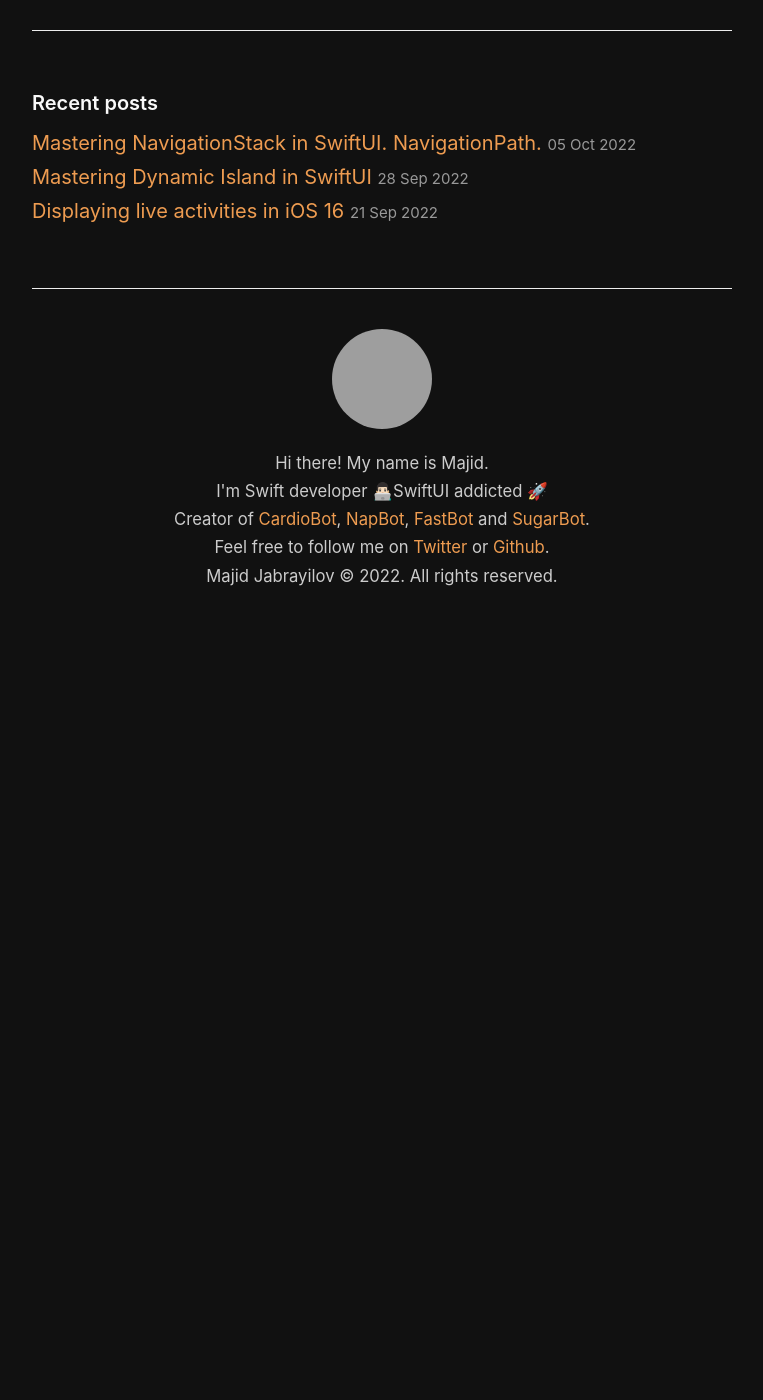
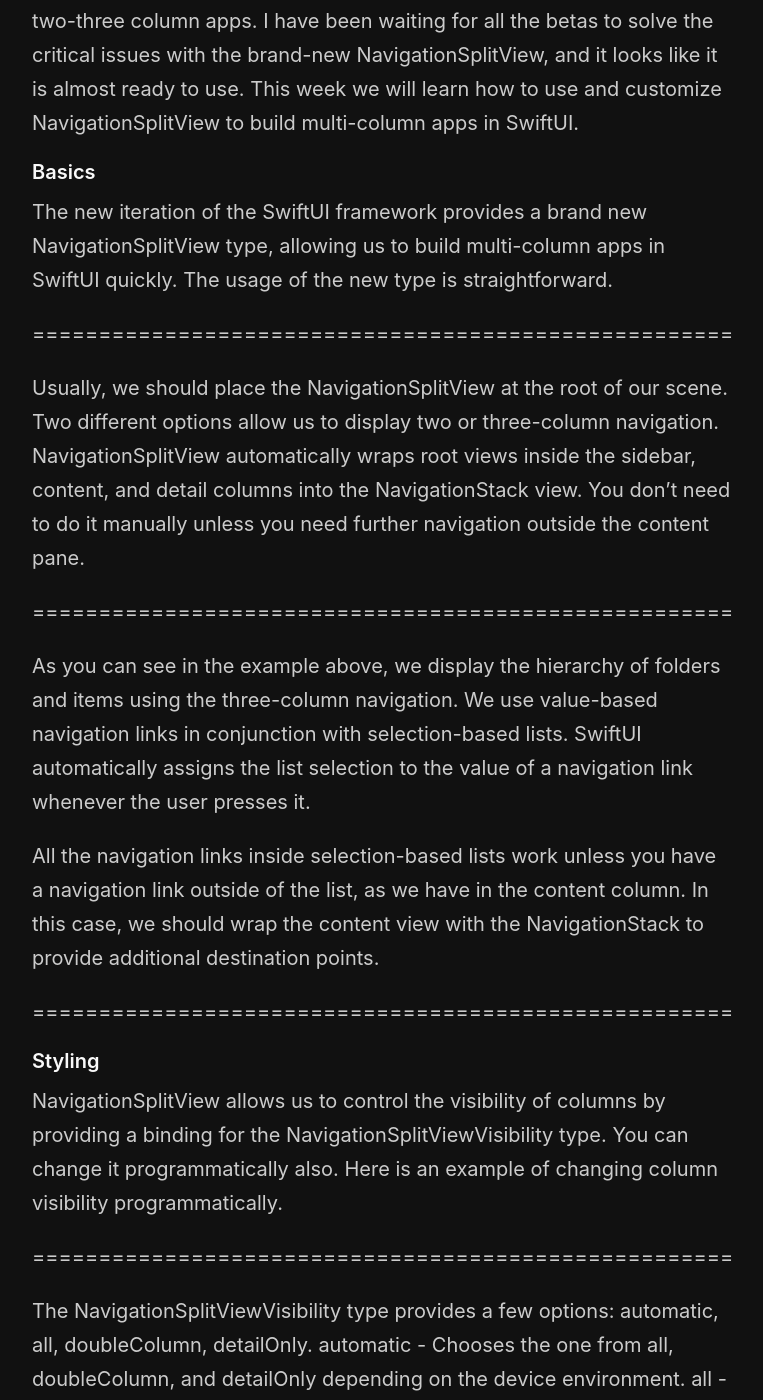
Before and after one commit to mecid/mecid.github.io, a Jekyll site: the page built from _posts/2022-10-18-mastering-navigationsplitview-in-swiftui.md, in a window 1280 px wide and 1400 px high, scrolled down 306 px. Shown: the whole window, without its empty margins (258-1021 px from the left). Built offline with Jekyll 4.4.1, drawn with Linux system fonts in a browser that asks for light colours; before the commit the page ends 936 px from its top, so only the background shows below that; some of the changed text lies outside the part shown; grey boxes are pictures that could not be loaded.

Commit message:
split content added

```diff
--- a/_posts/2022-10-18-mastering-navigationsplitview-in-swiftui.md
+++ b/_posts/2022-10-18-mastering-navigationsplitview-in-swiftui.md
@@ -2,3 +2,46 @@
 title: Mastering NavigationSplitView in SwiftUI
 layout: post
 ---
+
+My final post in the new navigation APIs series in SwiftUI is about building two-three column apps. I have been waiting for all the betas to solve the critical issues with the brand-new NavigationSplitView, and it looks like it is almost ready to use. This week we will learn how to use and customize NavigationSplitView to build multi-column apps in SwiftUI.
+
+#### Basics
+The new iteration of the SwiftUI framework provides a brand new NavigationSplitView type, allowing us to build multi-column apps in SwiftUI quickly. The usage of the new type is straightforward.
+
+=====================================================
+
+Usually, we should place the NavigationSplitView at the root of our scene. Two different options allow us to display two or three-column navigation. NavigationSplitView automatically wraps root views inside the sidebar, content, and detail columns into the NavigationStack view. You don't need to do it manually unless you need further navigation outside the content pane.
+
+=====================================================
+
+As you can see in the example above, we display the hierarchy of folders and items using the three-column navigation. We use value-based navigation links in conjunction with selection-based lists. SwiftUI automatically assigns the list selection to the value of a navigation link whenever the user presses it.
+
+All the navigation links inside selection-based lists work unless you have a navigation link outside of the list, as we have in the content column. In this case, we should wrap the content view with the NavigationStack to provide additional destination points.
+
+=====================================================
+
+#### Styling
+NavigationSplitView allows us to control the visibility of columns by providing a binding for the NavigationSplitViewVisibility type. You can change it programmatically also. Here is an example of changing column visibility programmatically.
+
+=====================================================
+
+The NavigationSplitViewVisibility type provides a few options: automatic, all, doubleColumn, detailOnly.
+automatic - Chooses the one from all, doubleColumn, and detailOnly depending on the device environment.
+all - Shows all the columns
+doubleColumn - Shows two trailing columns
+detailOnly - Shows only the details column by hiding the sidebar and content columns.
+
+Another customization point of the NavigationSplitView is its style. You can set the style of the NavigationSplitView by using the navigationSplitViewStyle view modifier. It accepts a few options: automatic, balanced, and prominentDetail.
+
+automatic - Chooses the style depending on the device environment.
+balanced - Tries to show the first two columns by reducing the detail column size.
+prominentDetail - Focuses on presenting the detail column.
+
+=====================================================
+
+The last thing you can customize is the width of the particular column in the NavigationSplitView by using the navigationSplitViewColumnWidth view modifier on the root view inside the column.
+
+=====================================================
+
+#### Conclusion
+Today we learned how to build two or three-column navigation in SwiftUI using the brand-new NavigationSplitView. I think it is much easier than before or works better now.
```
